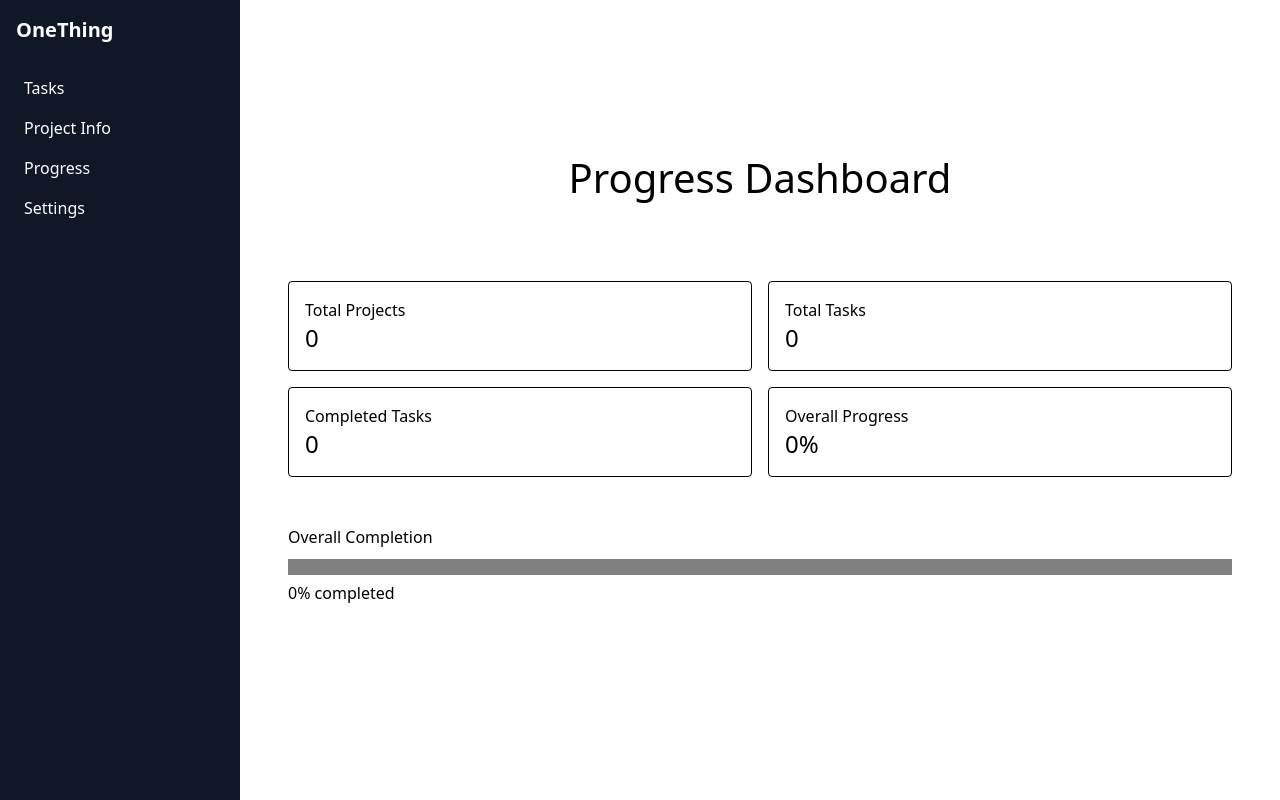
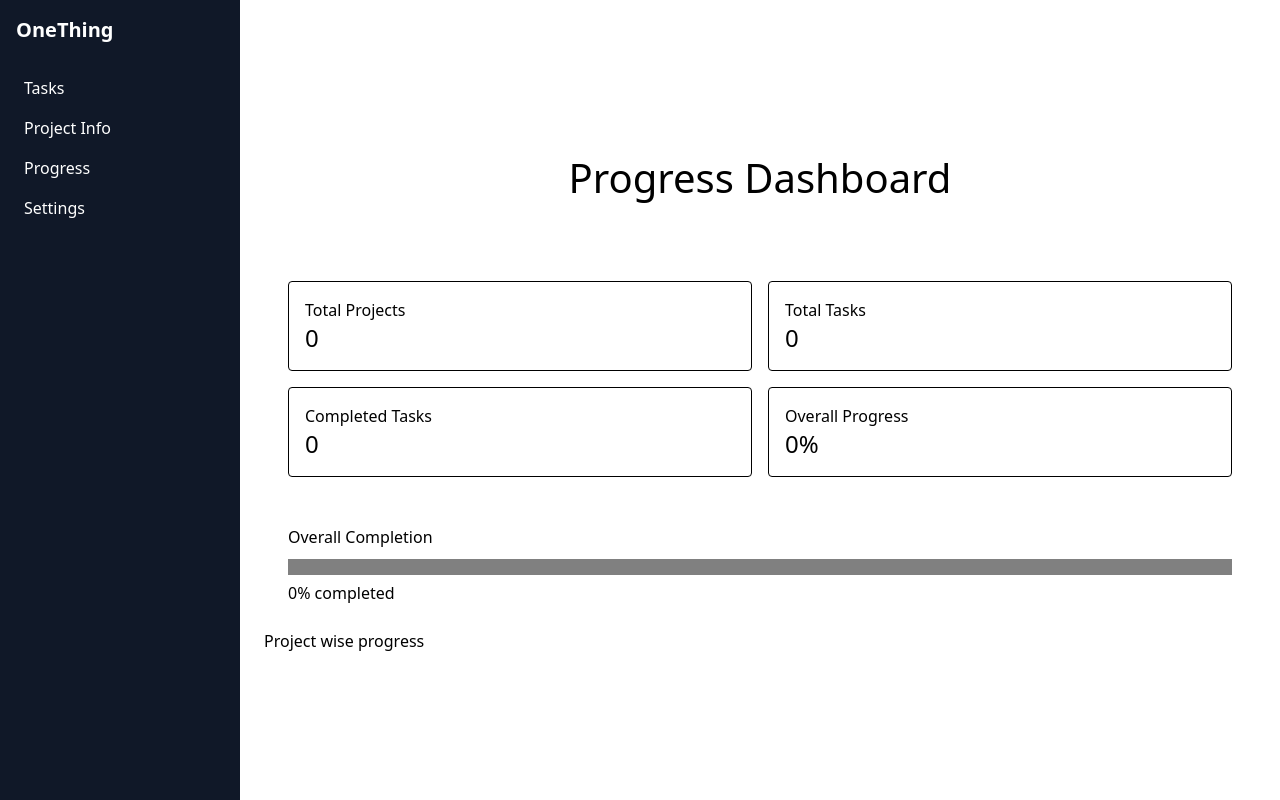
Before and after one commit to vk22006/OneThing, a SvelteKit app: page /Components/Progress in a window 1280 px wide. Built offline with nearby package versions, Linux system fonts and the light colour scheme.

Commit message:
Changes in alignment

```diff
--- a/src/routes/Components/Progress/+page.svelte
+++ b/src/routes/Components/Progress/+page.svelte
@@ -104,6 +104,8 @@
         <p>{overallProgress}% completed</p>
     </div>
 
+    <h1>Project wise progress</h1>
+
     {#each projects as project}
 
     {@const done =
--- a/src/routes/Components/ProjectInfo/+page.svelte
+++ b/src/routes/Components/ProjectInfo/+page.svelte
@@ -133,8 +133,6 @@
         class="p-2 px-4 bg-cyan-500 hover:bg-cyan-700 rounded-lg text-white">
         Add Project info
     </button>
-
-
     </div>
 
 
@@ -173,7 +171,8 @@
                 }
             }}
         />
-        {#each projects as project}
+
+        <!-- Progress bar -->
         <div>
             <h3>{project.title}</h3>
             <progress
@@ -183,8 +182,6 @@
 
             <span>{projectProgress(project)}%</span>
         </div>
-        {/each}
-
 
 
         <!-- Tasks Table -->
```
